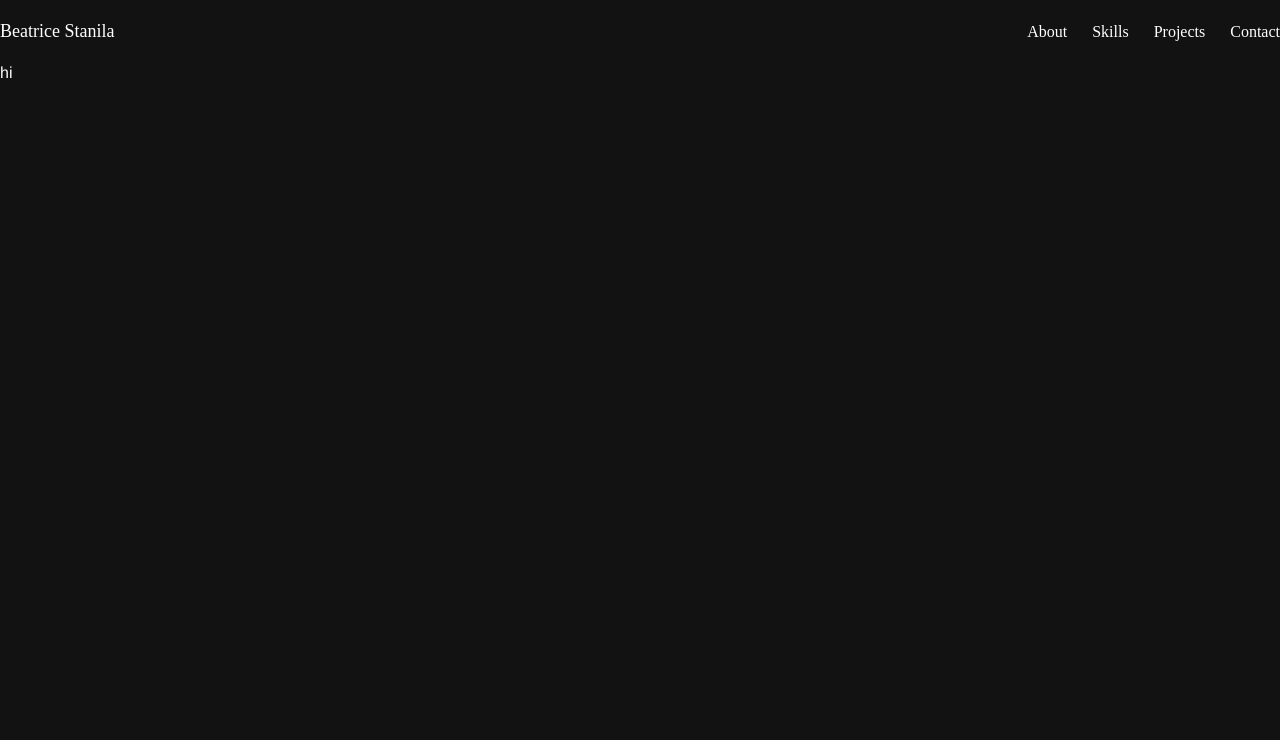
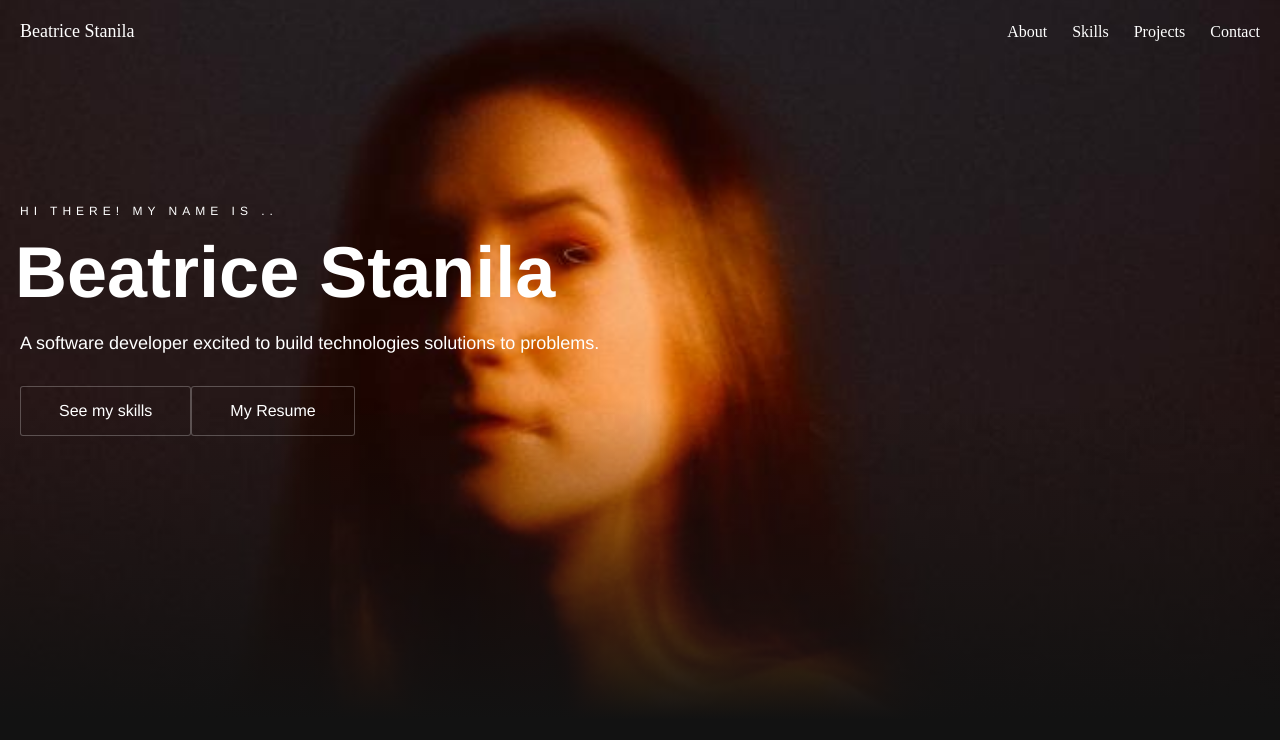
Before and after one commit to BeatriceStanila/portfolio, a Next.js app in the folder my-website/: page / in a window 1280 px wide. Shown: the top 740 px of the page. Built offline with nearby package versions, Linux system fonts and the light colour scheme.

Commit message:
Hero content made, just align the image

```diff
--- /dev/null
+++ b/my-website/src/components/Hero/Hero.js
@@ -0,0 +1,28 @@
+import React from "react";
+import Link from "next/link";
+import Navbar from "../Navbar/Navbar";
+
+export default function Hero({ greeting, name, intro }) {
+  return (
+    <div className="main">
+      <div className="hero">
+        <Navbar />
+        <div className="hero-content">
+          <div>
+            <p>{greeting}</p>
+            <h1>{name}</h1>
+            <h2>{intro}</h2>
+            <div className="hero-btn">
+              <Link href="#!" class="btn" role="button">
+                See my skills
+              </Link>
+              <Link href="#!" class="btn" role="button">
+                My Resume
+              </Link>
+            </div>
+          </div>
+        </div>
+      </div>
+    </div>
+  );
+}
--- a/my-website/src/components/Navbar/Navbar.js
+++ b/my-website/src/components/Navbar/Navbar.js
@@ -1,6 +1,7 @@
 import Link from "next/link";
 import React from "react";
-import MobileMenu from "./MobileMenu";
+
+import MobileMenu from "./MobileMenu/MobileMenu";
 import { useState, useEffect } from "react";
 
 function Navbar() {
--- a/my-website/src/pages/index.js
+++ b/my-website/src/pages/index.js
@@ -1,6 +1,7 @@
 import Head from "next/head";
-import styles from "@/styles/Home.module.css";
-import Navbar from "@/components/Navbar/Navbar";
+// import styles from "@/styles/Home.module.css";
+
+import Hero from "@/components/Hero/Hero";
 
 export default function Home() {
   return (
@@ -11,9 +12,12 @@ export default function Home() {
         <meta name="viewport" content="width=device-width, initial-scale=1" />
         <link rel="icon" href="/favicon.ico" />
       </Head>
-      <main className={styles.main}>
-        <Navbar />
-        <p>hi</p>
+      <main className="main">
+        <Hero
+          greeting="Hi there! My name is .."
+          name="Beatrice Stanila"
+          intro="A software developer excited to  build technologies solutions to problems."
+        />
       </main>
     </>
   );
--- a/my-website/src/styles/Home.module.css
+++ /dev/null
@@ -1,4 +0,0 @@
-.main {
-  display: flex;
-  flex-flow: column nowrap;
-}
--- /dev/null
+++ b/my-website/src/styles/Navbar.module.css
@@ -0,0 +1,80 @@
+/* THE NAVBAR ***/
+.nav {
+  display: flex;
+  flex-flow: row nowrap;
+  justify-content: space-between;
+  align-items: center;
+  align-self: center;
+  padding: 20px 0;
+  width: 100%;
+  max-width: 1300px;
+  z-index: 1;
+}
+
+ul {
+  list-style-type: none;
+  padding: 0;
+  font-family: "Dancing Script", cursive;
+}
+
+.nav .logo {
+  font-size: 18px;
+  line-height: 1.3em;
+  font-family: "Dancing Script", cursive;
+}
+
+.nav-menu ul {
+  display: flex;
+  flex-flow: row wrap;
+  justify-content: flex-end;
+  gap: 25px;
+}
+
+.nav-menu ul li a {
+  font-size: 16px;
+  line-height: 1.5em;
+  display: inline-block;
+  cursor: pointer;
+  text-decoration: none;
+  color: var(--text-color);
+  transition: color, transform, 300ms;
+}
+
+.nav-menu ul li a:hover,
+.nav-menu ul li a:focus {
+  color: #ffffff80;
+  transform: translateY(-3px);
+}
+
+.mobile-icons {
+  font-size: 28px;
+  line-height: 1.3em;
+}
+
+/* NAVBAR MEDIA QUERY */
+@media screen and (max-width: 640px) {
+  .nav-menu {
+    display: none;
+  }
+
+  .mobile-icons {
+    display: block;
+  }
+
+  .nav-links {
+    display: flex;
+    flex-flow: column wrap;
+    align-self: center;
+    gap: 25px;
+  }
+}
+
+@media screen and (min-width: 640px) {
+  .mobile-icons {
+    display: none;
+  }
+
+  .nav-menu-mobile {
+    display: none;
+  }
+}
--- a/my-website/src/styles/globals.css
+++ b/my-website/src/styles/globals.css
@@ -6,39 +6,6 @@
     "Fira Mono", "Droid Sans Mono", "Courier New", monospace;
   --text-color: #fff;
 }
-
-/* @media (prefers-color-scheme: dark) {
-  :root {
-    --foreground-rgb: 255, 255, 255;
-    --background-start-rgb: 0, 0, 0;
-    --background-end-rgb: 0, 0, 0;
-
-    --primary-glow: radial-gradient(rgba(1, 65, 255, 0.4), rgba(1, 65, 255, 0));
-    --secondary-glow: linear-gradient(
-      to bottom right,
-      rgba(1, 65, 255, 0),
-      rgba(1, 65, 255, 0),
-      rgba(1, 65, 255, 0.3)
-    );
-
-    --tile-start-rgb: 2, 13, 46;
-    --tile-end-rgb: 2, 5, 19;
-    --tile-border: conic-gradient(
-      #ffffff80,
-      #ffffff40,
-      #ffffff30,
-      #ffffff20,
-      #ffffff10,
-      #ffffff10,
-      #ffffff80
-    );
-
-    --callout-rgb: 20, 20, 20;
-    --callout-border-rgb: 108, 108, 108;
-    --card-rgb: 100, 100, 100;
-    --card-border-rgb: 200, 200, 200;
-  }
-} */
 
 /*"Shadows Into Light", cursive*/
 @import url("https://fonts.googleapis.com/css2?family=Shadows+Into+Light&display=swap");
@@ -75,6 +42,7 @@ li {
   flex-flow: column nowrap;
 }
 
+/*---------------------------------------------------------------------------*/
 /* THE NAVBAR ***/
 .nav {
   display: flex;
@@ -155,3 +123,84 @@ ul {
     display: none;
   }
 }
+
+/*---------------------------------------------------------------------------*/
+/* HERO SECTION */
+.hero {
+  display: flex;
+  flex-flow: column nowrap;
+  background: url("/me.jpg") no-repeat 20% 45% / cover;
+  padding: 0 20px;
+}
+
+.hero::before {
+  content: "";
+  display: block;
+  background: linear-gradient(
+    0deg,
+    rgba(18, 18, 18, 1) 10%,
+    rgba(255, 255, 255, 0) 50%
+  );
+  width: 100%;
+  height: 100%;
+  z-index: 0;
+  position: absolute;
+  inset: 0;
+  pointer-events: none;
+}
+
+.hero-content {
+  display: flex;
+  flex-flow: column nowrap;
+  justify-content: center;
+  align-self: center;
+  height: calc(100vh - 90.17px);
+  width: 100%;
+  max-width: 1300px;
+  color: var(--text-color);
+  z-index: 1;
+}
+
+.hero-content > div {
+  margin: -200px 0 0 0;
+}
+
+.hero-content p {
+  font-size: 12px;
+  line-height: 1.5em;
+  text-transform: uppercase;
+  letter-spacing: 5px;
+  margin: 0 0 12.5px 0;
+}
+
+.hero-content h1 {
+  font-size: 72px;
+  line-height: 1.1em;
+  margin: 0 0 12.5px -5px;
+}
+
+.hero-content h2 {
+  font-size: 18px;
+  line-height: 2em;
+  font-weight: 400;
+  margin: 0 0 25px 0;
+}
+
+.btn {
+  display: inline-block;
+  font-size: 16px;
+  line-height: 1.5em;
+  text-decoration: none;
+  color: var(--text-color);
+  box-shadow: inset 0 0 0 1px #ffffff40, 0 10px 30px -10px #ffffff00;
+  padding: 13px 39px;
+  border-radius: 3px;
+  transition: 300ms;
+}
+
+.btn:hover,
+.btn:focus {
+  color: #121212;
+  background: #fff;
+  box-shadow: inset 0 0 0 1px #ffffff40, 0 10px 30px -10px #ffffff80;
+}
```
Also changed, not shown: my-website/public/me.jpg (added), my-website/src/components/Navbar/MobileMenu/MobileMenu.js (renamed from my-website/src/components/Navbar/MobileMenu.js).
